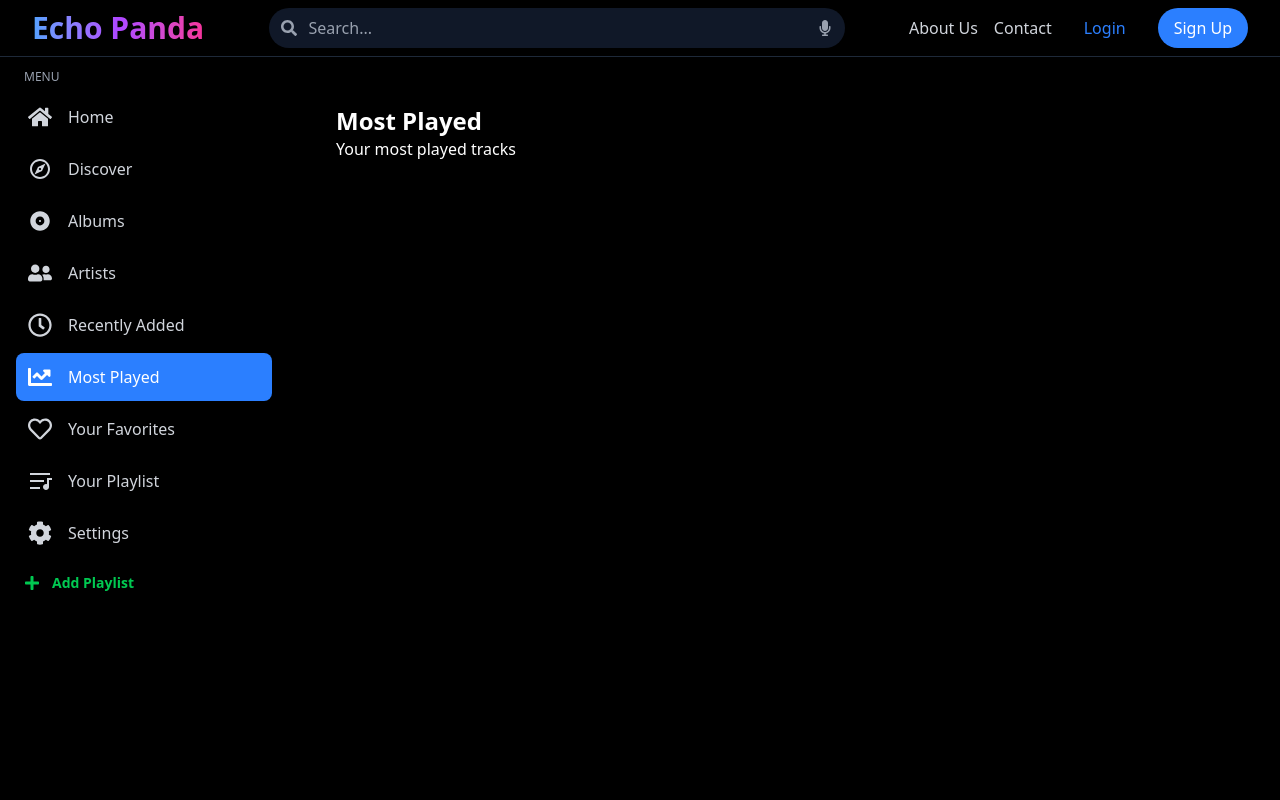
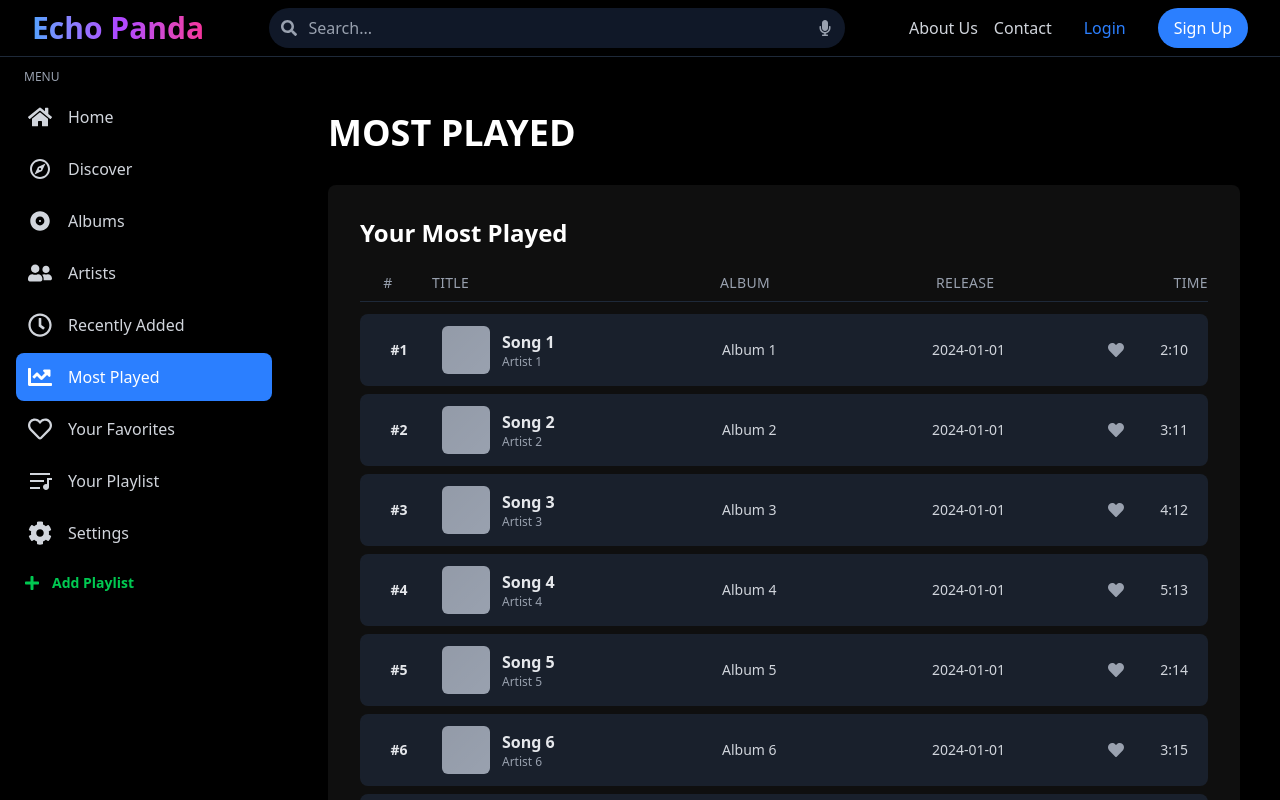
Before and after one commit to EchoPandas/web-echo-panda-front-end, a React (Vite) app: page /most-played in a window 1280 px wide. Built offline with nearby package versions, Linux system fonts and the light colour scheme.

Commit message:
implement Recently added page and MostPlayed page

```diff
--- /dev/null
+++ b/src/pages/MostPlayed.tsx
@@ -0,0 +1,28 @@
+import React from "react";
+import SongDiscoverSection from "./discover/SongDiscovers";
+import AlbumCard from "./Album/AlbumCard";
+import { albums } from "./Album/albumData";
+
+const MostPlayed: React.FC = () => {
+  return (
+    <div className="min-h-screen  py-8">
+      <div className="container mx-auto px-4">
+        <h1 className="text-4xl font-bold text-white mb-8">MOST PLAYED</h1>
+        <SongDiscoverSection title="Your Most Played" isLightMode={false} />
+
+        <div className="mt-12">
+          <h2 className="text-2xl font-bold text-white mb-6">
+            Most Played Albums
+          </h2>
+          <div className="grid grid-cols-2 sm:grid-cols-3 md:grid-cols-4 lg:grid-cols-5  gap-4">
+            {albums.slice(0, 10).map((album) => (
+              <AlbumCard key={album.id} album={album} isLightMode={false} />
+            ))}
+          </div>
+        </div>
+      </div>
+    </div>
+  );
+};
+
+export default MostPlayed;
--- /dev/null
+++ b/src/pages/RecentlyAdded.tsx
@@ -0,0 +1,15 @@
+import React from "react";
+import SongDiscoverSection from "./discover/SongDiscovers";
+
+const RecentlyAdded: React.FC = () => {
+  return (
+    <div className="min-h-screen  py-8">
+      <div className="container mx-auto px-4">
+        <h1 className="text-4xl font-bold text-white mb-8">Recently Added</h1>
+        <SongDiscoverSection title="Latest Tracks" isLightMode={false} />
+      </div>
+    </div>
+  );
+};
+
+export default RecentlyAdded;
```
Also changed, not shown: src/routes/routeConfig.tsx (+3 -8 lines).
